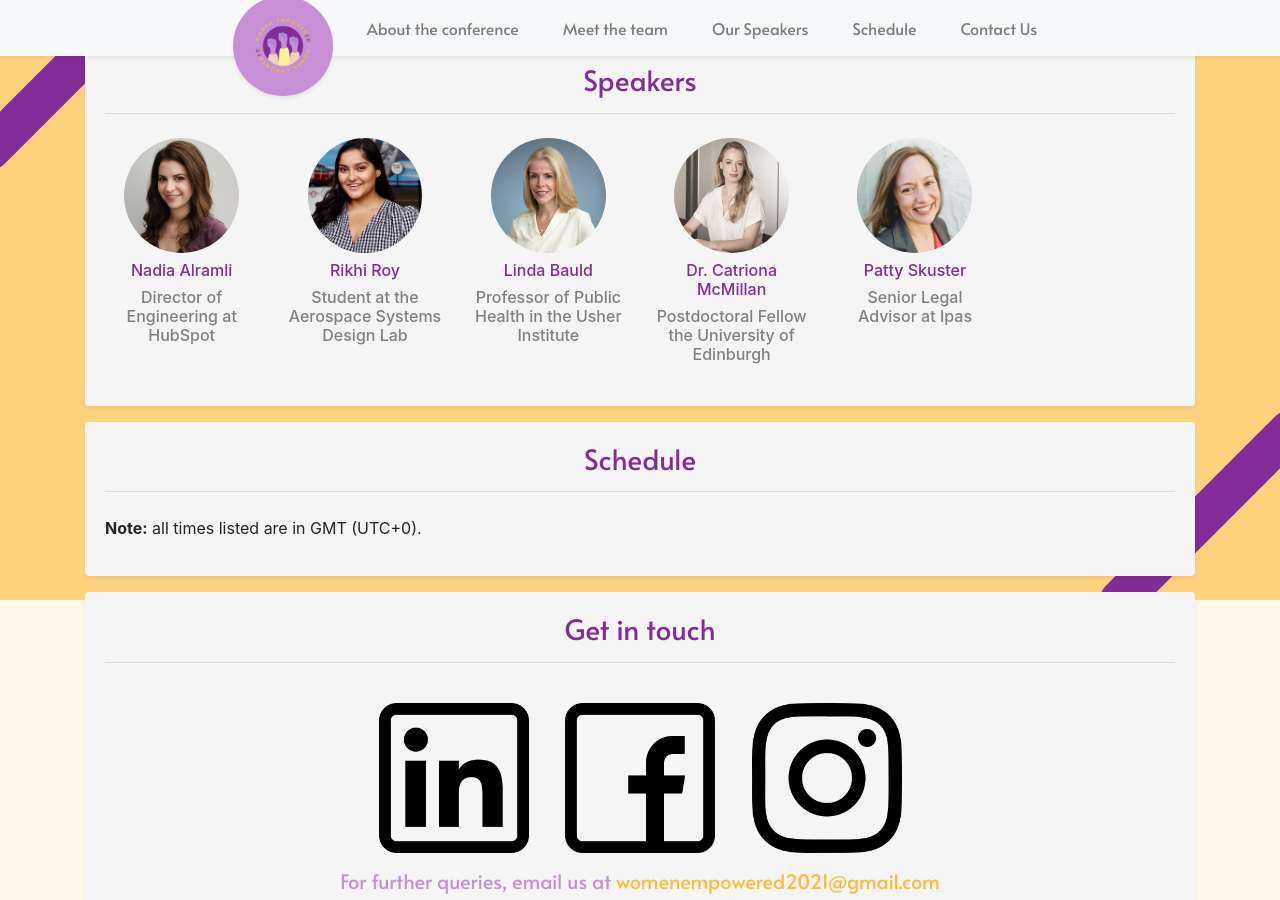
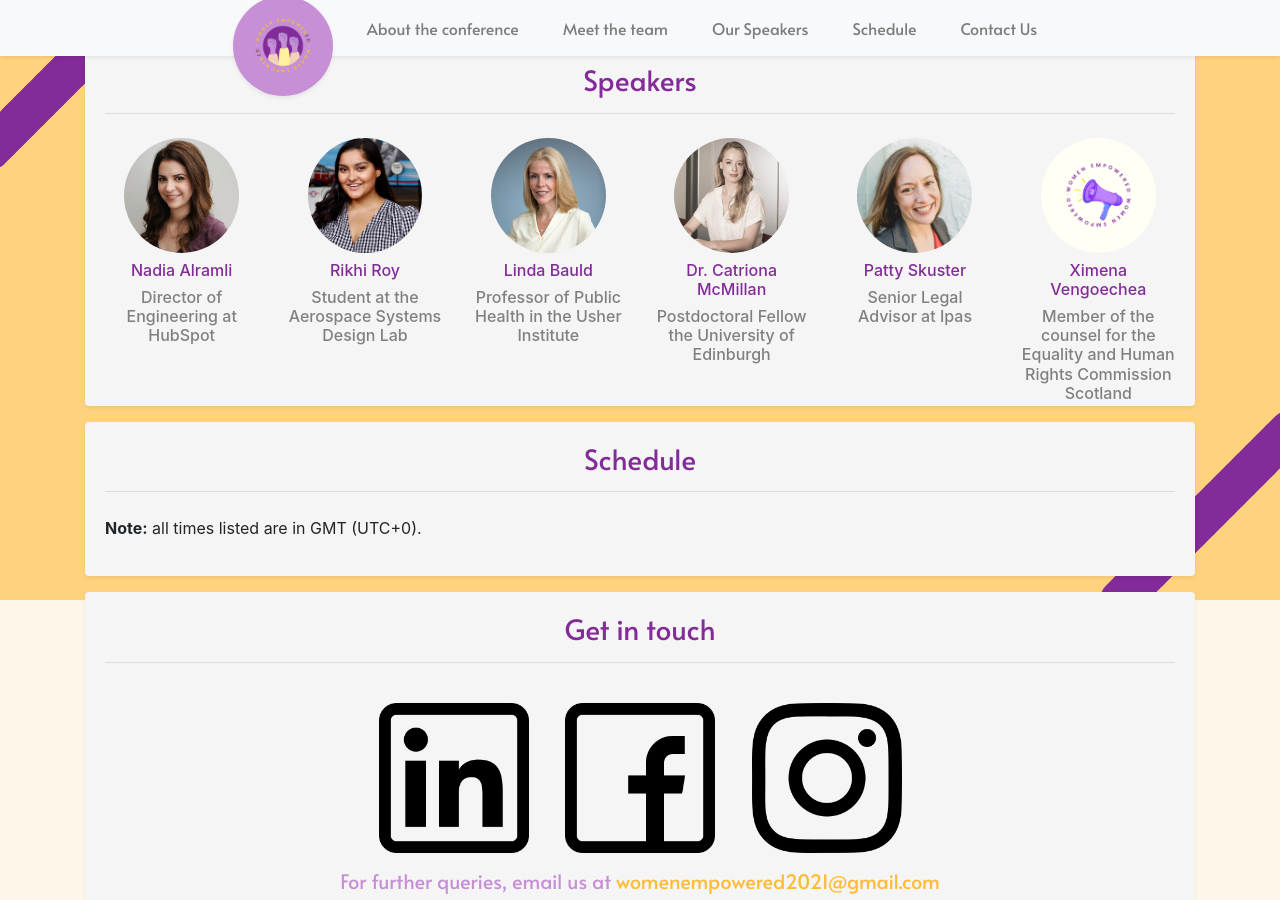
Before and after one commit to edinburgh-hoppers/WEwebsite, a Jekyll site: the page built from _pages/index.html, in a window 1280 px wide and 900 px high, scrolled down 2319 px. Built offline with Jekyll 4.4.1, drawn with Linux system fonts in a browser that asks for light colours.

Commit message:
Updated more info about speakers

```diff
--- a/_data/speakers.yml
+++ b/_data/speakers.yml
@@ -19,3 +19,7 @@
   shortDescription:  Senior Legal Advisor at Ipas
   img: Patty Skuster.jpeg
   link: https://www.linkedin.com/in/pattyskuster/
+- name: "Ximena Vengoechea"
+  shortDescription:  Member of the counsel for the Equality and Human Rights Commission Scotland
+  #img: Patty Skuster.jpeg
+  link: https://www.linkedin.com/in/ximena-vengoechea-05225250/
```
